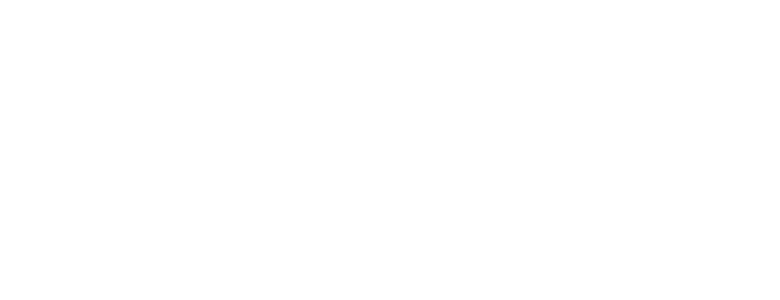
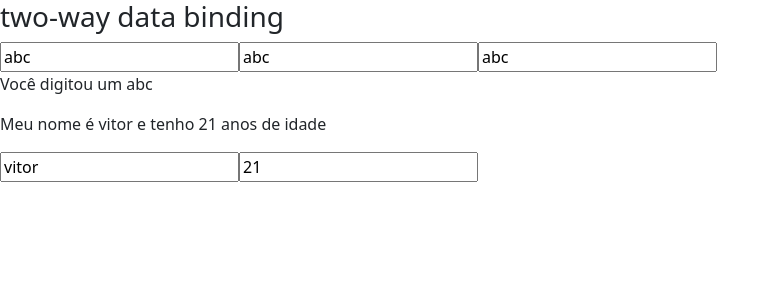
Before and after one commit to Vitor-Franco/angular-basics, an Angular app: page / in a window 1280 px wide. Shown: the top 300 px of the page, without its empty margins (0-780 px from the left). Built offline with nearby package versions, Linux system fonts and the light colour scheme.

Commit message:
two-way data binding

```diff
--- a/src/app/data-binding/data-binding.component.html
+++ b/src/app/data-binding/data-binding.component.html
@@ -74,7 +74,7 @@
     </div>
   </article> -->
 
-  <article>
+  <!-- <article>
     <h3>Event binding</h3>
 
     <div>
@@ -107,5 +107,44 @@
         Passe o mouse sobre mim</span
       >
     </div>
-  </article>
+  </article> -->
+
+  <section>
+    <article>
+      <h3>two-way data binding</h3>
+
+      <div>
+        <!-- <input
+          type="text"
+          [value]="nome"
+          (input)="nome = $event.target.value"
+        /> -->
+
+        <input
+          type="text"
+          [ngModel]="nome"
+          (ngModelChange)="nome = $event"
+        />
+
+        <input
+          type="text"
+          [(ngModel)]="nome"
+        />
+
+        <input
+          type="text"
+          bindon-ngModel="nome"
+          />
+          <p>Você digitou um {{ nome }}</p>
+
+        <div>
+          <p>Meu nome é {{pessoa.nome}} e tenho {{ pessoa.idade }} anos de idade</p>
+
+          <input type="text" [(ngModel)]="pessoa.nome">
+          <input type="text" [(ngModel)]="pessoa.idade">
+        </div>
+
+      </div>
+    </article>
+  </section>
 </section>
--- a/src/app/data-binding/data-binding.component.ts
+++ b/src/app/data-binding/data-binding.component.ts
@@ -13,6 +13,13 @@
   valorSalvo = '';
 
   isMouseOver = false;
+
+  nome = 'abc';
+
+  pessoa = {
+    nome: 'vitor',
+    idade: 21,
+  };
 
   getValor() {
     return 4;
```
Also changed, not shown: src/app/app.module.ts (+10 -6 lines).
